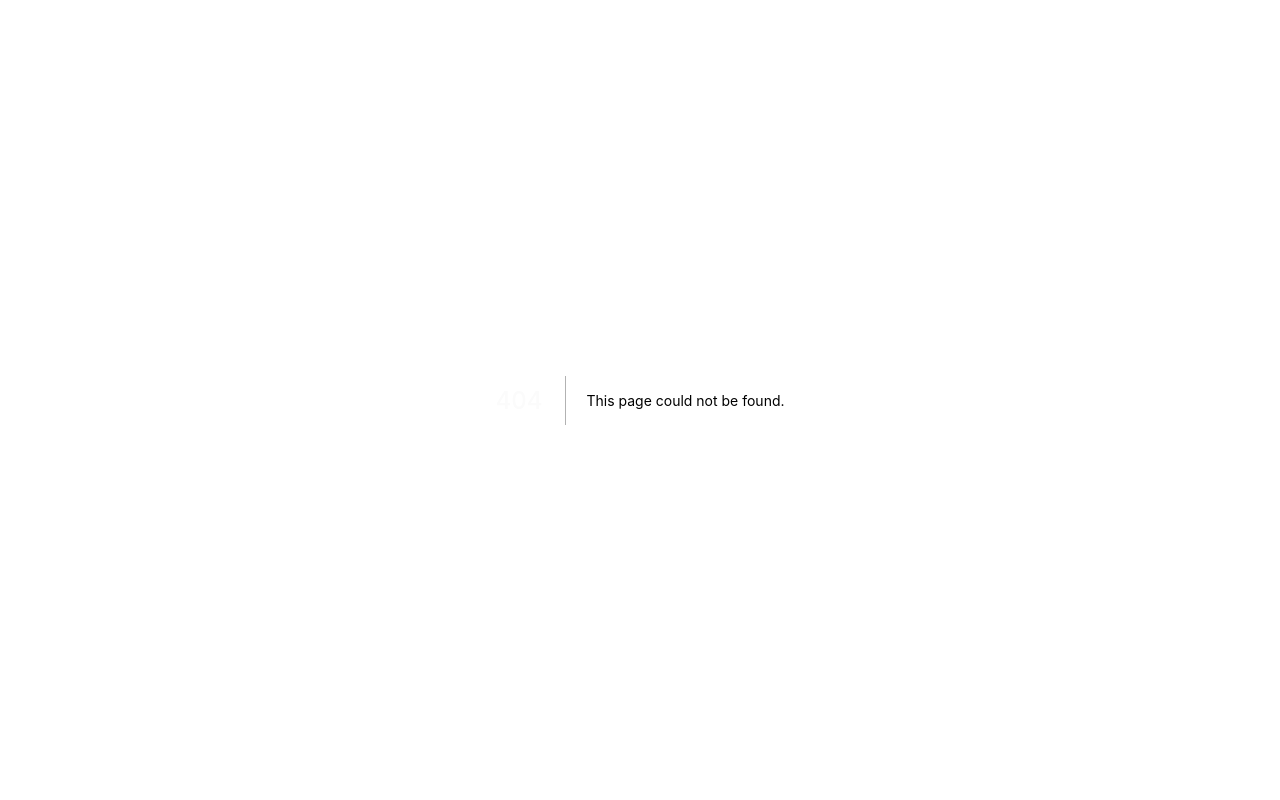
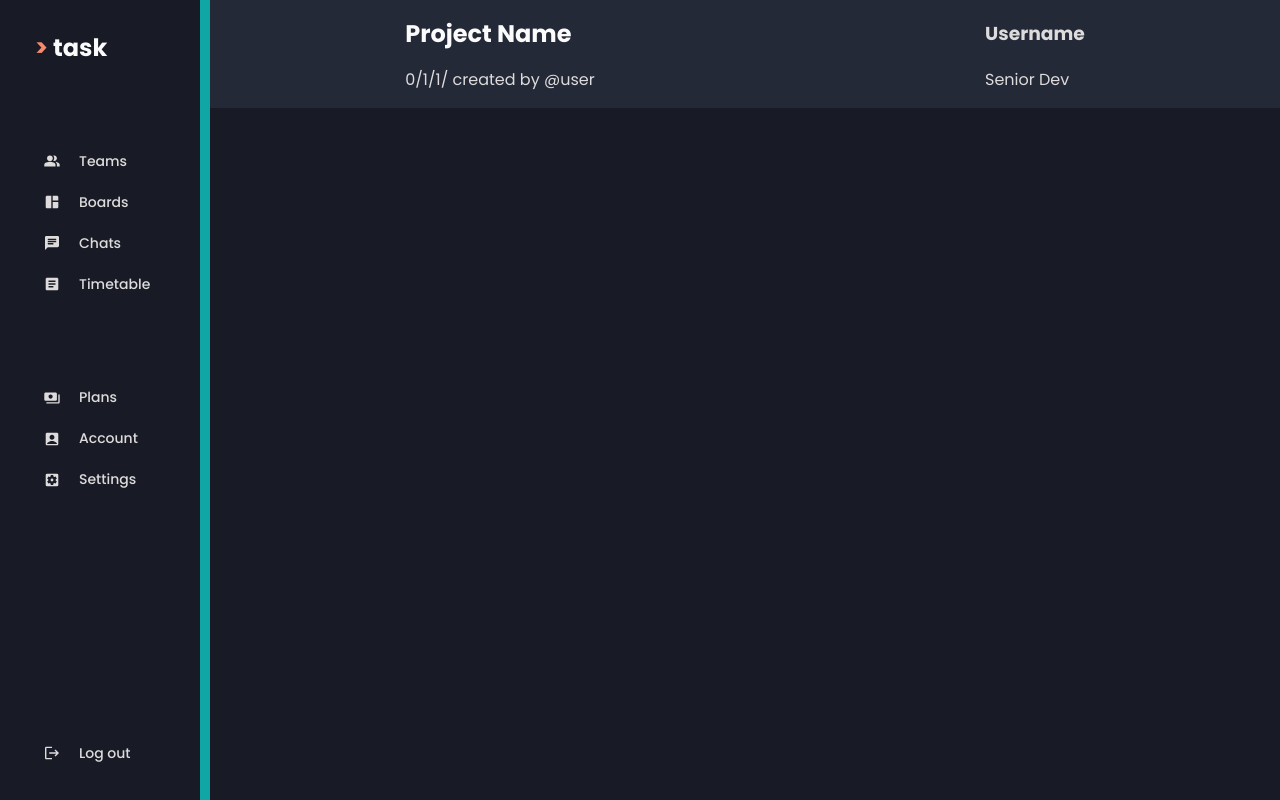
Before and after one commit to 0xOKNOTOK/task-manager, a Next.js app in the folder task/: page /test in a window 1280 px wide. Before the commit this address had no page. Built offline with nearby package versions, Linux system fonts and the light colour scheme.

Commit message:
Created project header component and began styling.

```diff
--- a/task/components/ProjectHeader/ProjectHeader.module.css
+++ b/task/components/ProjectHeader/ProjectHeader.module.css
@@ -1,3 +1,7 @@
 .base {
-
+    background-color: var(--background-blue);
+    width: 100%;
+    display: flex;
+    justify-content: space-around;
+    align-items: center;
 }
--- a/task/components/ProjectHeader/ProjectHeader.tsx
+++ b/task/components/ProjectHeader/ProjectHeader.tsx
@@ -1,18 +1,31 @@
 import React from 'react'
-import styles from 'ProjectHeader.module.css'
+import styles from './ProjectHeader.module.css'
+import { FlexWrapper } from '../FlexWrapper/FlexWrapper'
 
 interface Props {
-    title: string,
-    author: string,
-    user: Object,
-    date: string,
-    links: Array<object>
+    title?: string,
+    author?: string,
+    user?: Object,
+    date?: string,
+    links?: Array<object>
 }
 
 export const ProjectHeader = ({}: Props) => {
     return (
         <div className={styles.base}>
-
+                <div>
+                    <h1>Project Name</h1>
+                    <div>
+                        <p>0/1/1/ created by @user</p>
+                    </div>
+                </div>
+                <div>
+                    <span></span>
+                    <div>
+                        <h3>Username</h3>
+                        <p>Senior Dev</p>
+                    </div>
+                </div>
         </div>
     )
 }
--- /dev/null
+++ b/task/pages/test.tsx
@@ -0,0 +1,18 @@
+import React from 'react'
+import type { NextPage } from 'next'
+import { Navbar } from '../components/Navbar/Navbar'
+import { ProjectHeader } from '../components/ProjectHeader/ProjectHeader'
+
+
+
+const Test: NextPage = () => {
+    return (
+        <main>
+            <Navbar />
+            <ProjectHeader />
+        </main>
+    )
+
+}
+
+export default Test
--- a/task/styles/globals.css
+++ b/task/styles/globals.css
@@ -26,6 +26,13 @@ body {
   margin: 0;
   font-family: 'Poppins', -apple-system, BlinkMacSystemFont, Segoe UI, Roboto, Oxygen,
     Ubuntu, Cantarell, Fira Sans, Droid Sans, Helvetica Neue, sans-serif;
+}
+
+main {
+  width: 100%;
+  background-color: var(--background-grey);
+  display: flex;
+  align-items: flex-start;
 }
 
 a {
```
